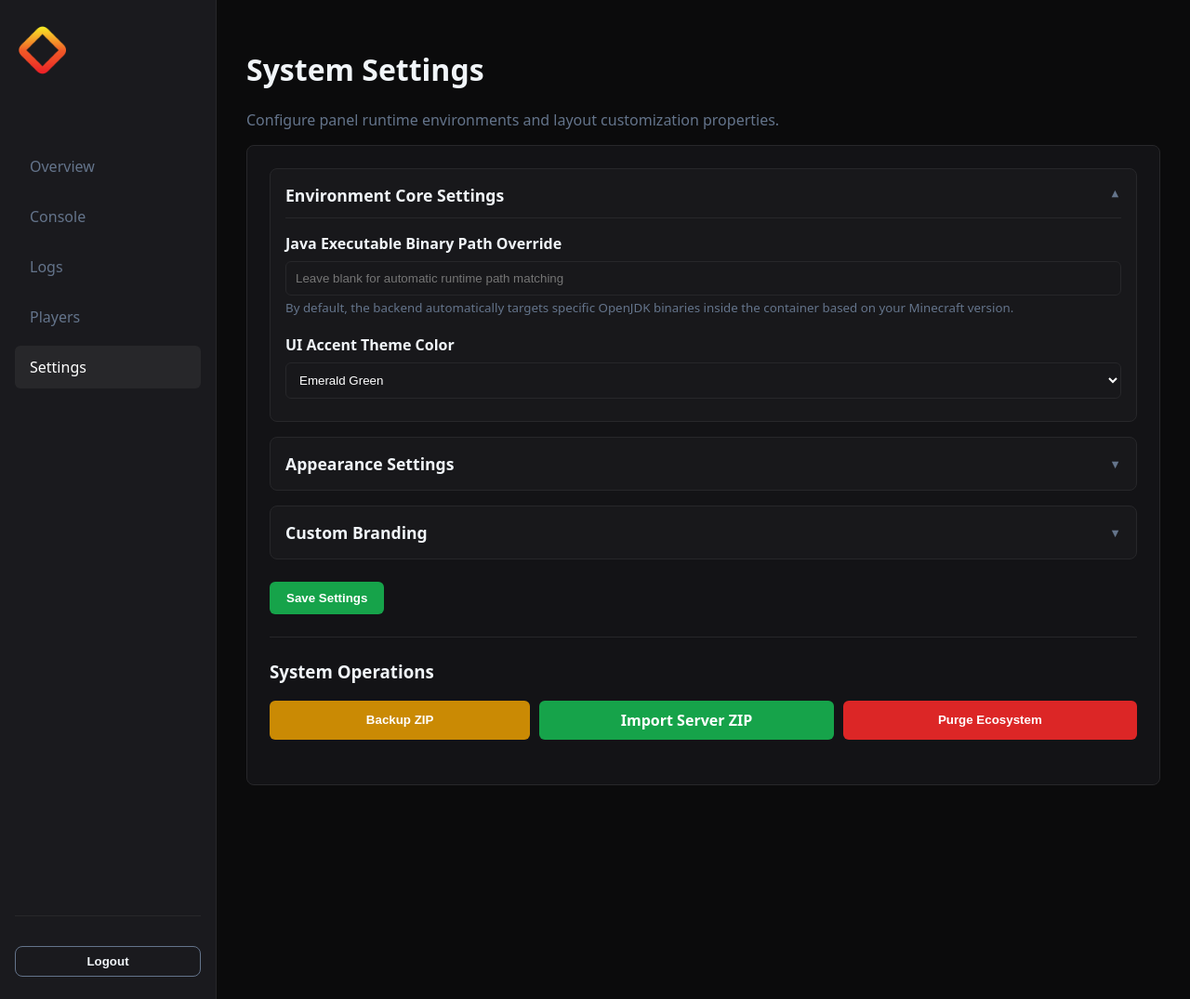
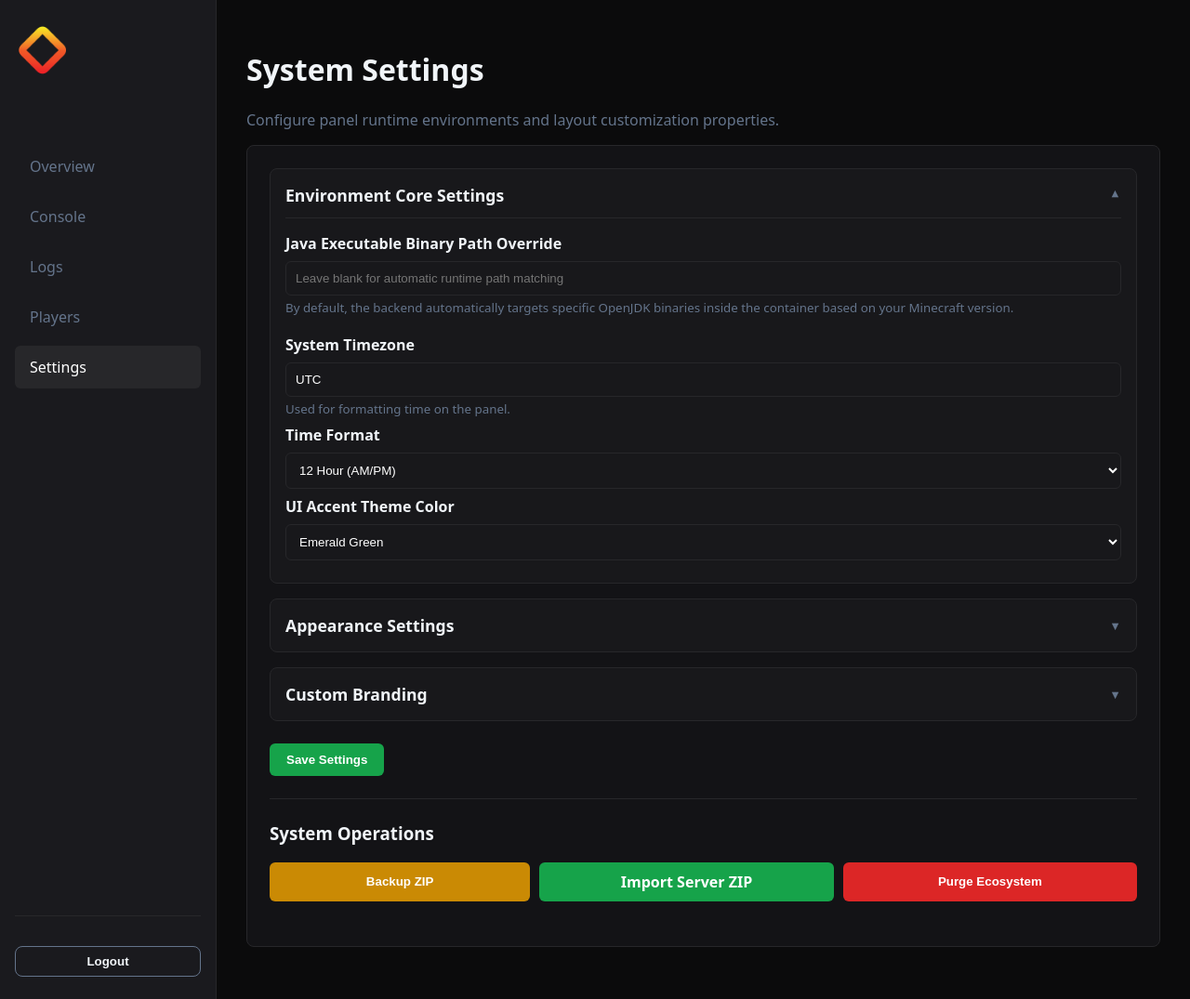
Before and after one commit to NotSpookyGhost/Byte-Panel, a Python web app: template app/templates/settings.html in a window 1280 px wide. Shown: the whole page at 93% size. Run offline with Jinja, Linux system fonts and the light colour scheme; the template is opened without the code that fills it, so the values that code supplies are empty.

Commit message:
Player Page #2
Added 12hr and 24hr Timestamp options, Timezone changeable in settings, kick and ban popups default to the reason field, enter key will confirm selection, clicking off the popup will close it

```diff
--- a/app/app.py
+++ b/app/app.py
@@ -144,7 +144,9 @@ DEFAULT_CONFIG = {
     "theme_accent": "emerald",
     "panel_name": "Portal Node",
     "login_blur": "5",
-    "login_tint": "rgba(11, 11, 12, 0.6)"
+    "login_tint": "rgba(11, 11, 12, 0.6)",
+    "timezone": "UTC",
+    "time_format": "12"
 }
 
 # --- Helper Functions ---
@@ -794,6 +796,8 @@ def settings():
         config['panel_name'] = request.form.get('panel_name', config.get('panel_name'))
         config['login_blur'] = request.form.get('login_blur', config.get('login_blur'))
         config['login_tint'] = request.form.get('login_tint', config.get('login_tint'))
+        config['timezone'] = request.form.get('timezone', config.get('timezone', 'UTC'))
+        config['time_format'] = request.form.get('time_format', config.get('time_format', '12'))
 
         if 'custom_logo' in request.files and request.files['custom_logo'].filename:
             request.files['custom_logo'].save(os.path.join(BRANDING_DIR, 'logo.png'))
--- a/app/templates/settings.html
+++ b/app/templates/settings.html
@@ -56,6 +56,34 @@
                             <small style="color: var(--text-muted); display: block; margin-top: 4px;">
                                 By default, the backend automatically targets specific OpenJDK binaries inside the container based on your Minecraft version.
                             </small>
+                        </div>
+
+                        <div style="margin-bottom: 8px;">
+                            <label style="display: block; margin-bottom: 8px; font-weight: 600;">System Timezone</label>
+                            <input type="text" name="timezone" id="tzInput" value="{{ config.get('timezone', '') }}" placeholder="e.g. America/New_York">
+                            <small style="color: var(--text-muted); display: block; margin-top: 4px;">
+                                Used for formatting time on the panel.
+                            </small>
+                            <script>
+                                document.addEventListener('DOMContentLoaded', () => {
+                                    const tzInput = document.getElementById('tzInput');
+                                    if (!tzInput.value) {
+                                        try {
+                                            tzInput.value = Intl.DateTimeFormat().resolvedOptions().timeZone || 'UTC';
+                                        } catch (e) {
+                                            tzInput.value = 'UTC';
+                                        }
+                                    }
+                                });
+                            </script>
+                        </div>
+
+                        <div style="margin-bottom: 8px;">
+                            <label style="display: block; margin-bottom: 8px; font-weight: 600;">Time Format</label>
+                            <select name="time_format">
+                                <option value="12" {% if config.get('time_format', '12') == '12' %}selected{% endif %}>12 Hour (AM/PM)</option>
+                                <option value="24" {% if config.get('time_format', '12') == '24' %}selected{% endif %}>24 Hour</option>
+                            </select>
                         </div>
 
                         <div style="margin-bottom: 8px;">
--- a/version.txt
+++ b/version.txt
@@ -1 +1 @@
-1.07.03
+1.07.07
```
Also changed, not shown: app/templates/console.html (+22 -0 lines), app/templates/players.html (+36 -9 lines).
